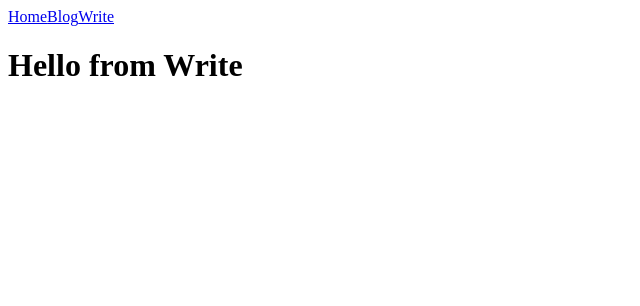
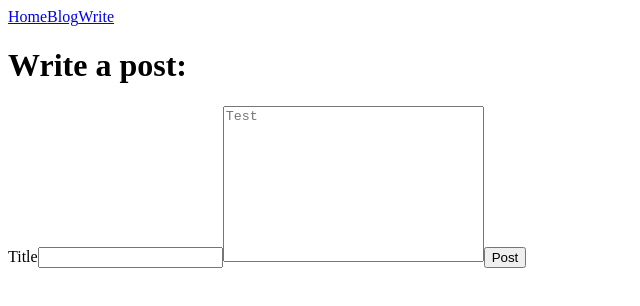
Before and after one commit to andrewjpwalters/react-final-project, a React (Create React App) app: page /write in a window 1280 px wide. Shown: the top 306 px of the page, without its empty margins (0-640 px from the left). Built offline with nearby package versions, Linux system fonts and the light colour scheme.

Commit message:
add form content and useState to Write component

```diff
--- a/src/Blog.js
+++ b/src/Blog.js
@@ -2,7 +2,7 @@ import React from "react";
 
 function Blog() {
     return (
-        <h1>Hello from Blog</h1>
+        <h1>Hello from Blog!</h1>
     )
 }
 
--- a/src/Write.js
+++ b/src/Write.js
@@ -1,8 +1,47 @@
-import React from 'react';
+import React, { useState } from 'react';
 
 function Write() {
+    const [formData, setFormData] = useState({
+        title: "",
+        content: ""
+    })
+
+    function handleSubmit(event) {
+        event.preventDefault();
+        console.log(formData);
+    }
+
+    function handleChange(event) {
+        const key = event.target.id
+        const value = event.target.value
+        setFormData({
+            ...formData,
+            [key]: value
+        })
+    }
     return (
-        <h1>Hello from Write</h1>
+        <form onSubmit={handleSubmit}>
+            <h1>Write a post:</h1>
+            <label htmlFor="title">Title</label>
+            <input
+                type="text"
+                id="title"
+                value={formData.title}
+                onChange={handleChange}
+            />
+            <textarea
+                id="content"
+                value={formData.content}
+                onChange={handleChange}
+                rows={10}
+                cols={30}
+                placeholder="Test"
+                style={{ resize: "none" }}
+            />
+            <input type="submit" value="Post"
+            />
+        </form>
+
     )
 }
 
```
